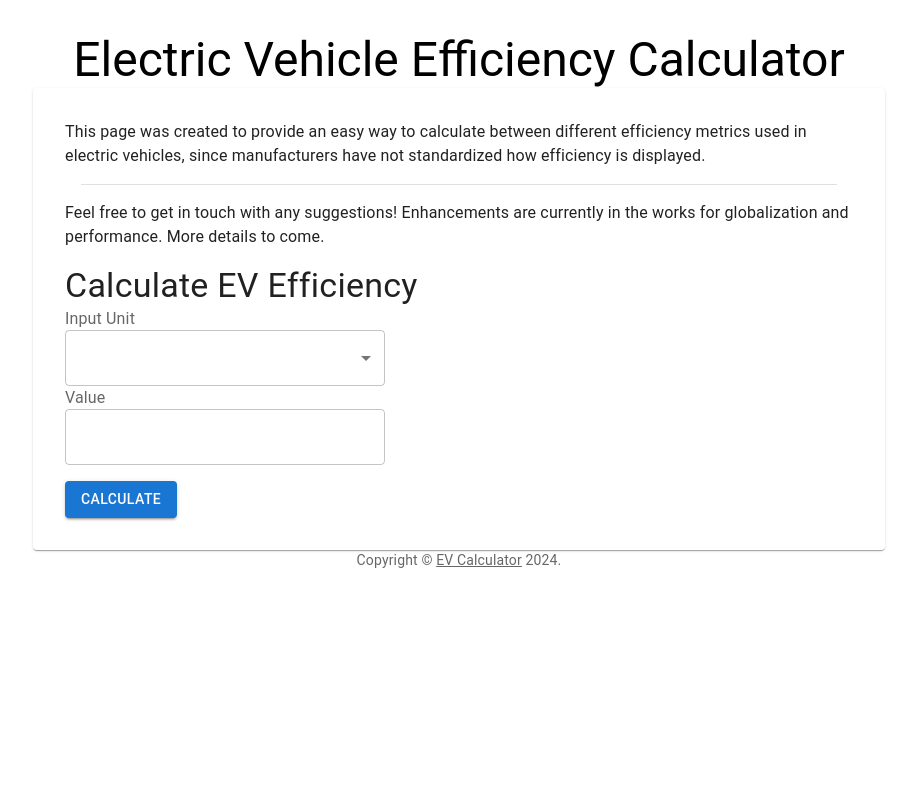
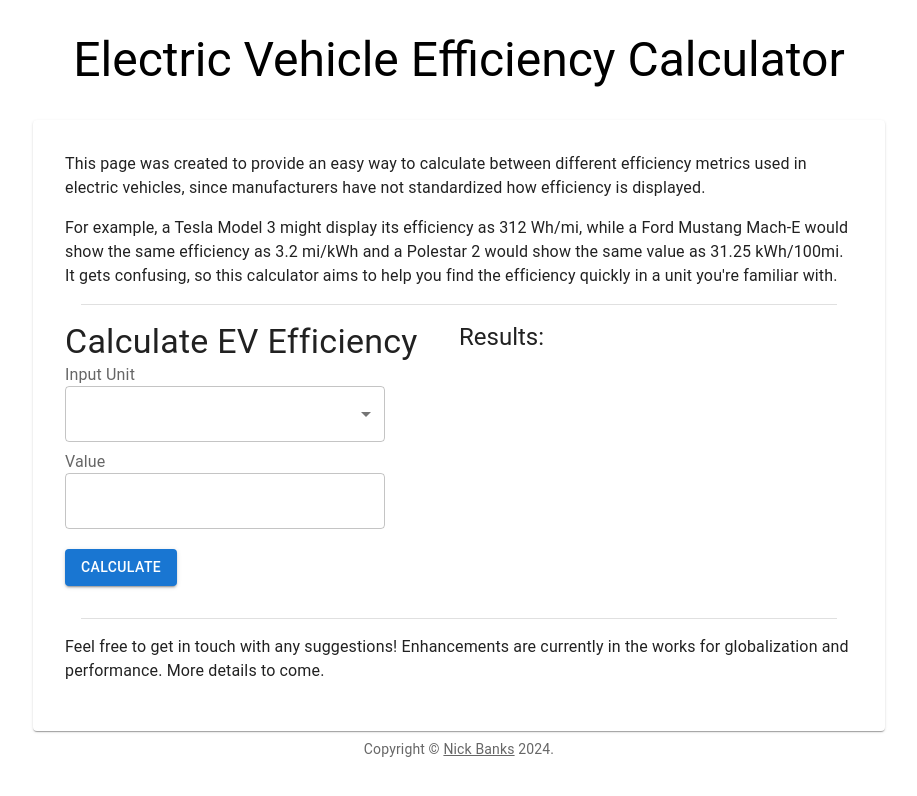
Before and after one commit to nwbanks3391/ev-calculator, a React (Create React App) app: page / in a window 1280 px wide. Shown: the top 796 px of the page, without its empty margins (181-1098 px from the left). Built offline with nearby package versions, Linux system fonts and the light colour scheme.

Commit message:
Styling & reference updates

```diff
--- a/public/index.html
+++ b/public/index.html
@@ -24,7 +24,7 @@
       work correctly both with client-side routing and a non-root public URL.
       Learn how to configure a non-root public URL by running `npm run build`.
     -->
-    <title>React App</title>
+    <title>EV Efficiency Calculator</title>
   </head>
   <body>
     <noscript>You need to enable JavaScript to run this app.</noscript>
--- a/src/App.tsx
+++ b/src/App.tsx
@@ -8,10 +8,10 @@ import Layout from "./components/Layout";
 
 function Copyright() {
   return (
-    <Typography variant="body2" color="text.secondary" align="center">
+    <Typography variant="body2" color="text.secondary" align="center" sx={{mt: '.5rem'}}>
       {"Copyright © "}
-      <Link color="inherit" href="">
-        EV Calculator
+      <Link color="inherit" href="https://linkedin.com/in/banksnick" >
+        Nick Banks
       </Link>{" "}
       {new Date().getFullYear()}.
     </Typography>
--- a/src/components/EfficiencyForm.tsx
+++ b/src/components/EfficiencyForm.tsx
@@ -50,7 +50,7 @@ const EfficiencyForm = ({ onClick }: EfficiencyFormProps) => {
         <Select
           label="Input Unit"
           variant="outlined"
-          sx={{ minWidth: "20rem" }}
+          sx={{ minWidth: "20rem", mb: '.5rem' }}
           onChange={(e) => formSetState(e, 'unit')}
         >
           {unitOptions.map((option: any) => {
@@ -60,7 +60,7 @@ const EfficiencyForm = ({ onClick }: EfficiencyFormProps) => {
         <InputLabel>Value</InputLabel>
         <TextField
           variant="outlined"
-          sx={{ minWidth: "20rem" }}
+          sx={{ minWidth: "20rem", mb: '.25rem' }}
           onChange={(e) => formSetState(e, 'value')}
         />
       </Box>
--- a/src/components/EfficiencyResults.tsx
+++ b/src/components/EfficiencyResults.tsx
@@ -1,5 +1,5 @@
 import React from "react";
-import Box from "@mui/material/Box"
+import Box from "@mui/material/Box";
 import { EfficiencyResult } from "../types/efficiency";
 import { unitOptions } from "../constants";
 import Typography from "@mui/material/Typography";
@@ -9,14 +9,23 @@ export interface EfficiencyResultsProps {
 }
 
 const EfficiencyResults = ({ efficiency }: EfficiencyResultsProps) => {
-  return <Box>
-    {
-      efficiency && unitOptions.map((unit) => {
-        const propertyName: keyof EfficiencyResult = unit.value
-        return <Typography>{unit.label}: {efficiency[propertyName]}</Typography>
-      })
-    }
-  </Box>;
+  return (
+    <Box>
+      <Typography variant="h5">Results:</Typography>
+      {efficiency &&
+        unitOptions.map((unit) => {
+          const propertyName: keyof EfficiencyResult = unit.value;
+          return (
+            <Typography sx={{ my: ".5rem" }} component="div">
+              <Box fontWeight="bold" display="inline">
+                {unit.label}:
+              </Box>
+              {` ${efficiency[propertyName].toFixed(2)}`}
+            </Typography>
+          );
+        })}
+    </Box>
+  );
 };
 
 export default EfficiencyResults;
--- a/src/components/Layout.tsx
+++ b/src/components/Layout.tsx
@@ -12,7 +12,7 @@ const Layout = () => {
       <Grid container>
         <Grid item xs={12}>
           <Box sx={{ display: 'flex', justifyContent: 'center' }}>
-            <Typography variant="h3">
+            <Typography variant="h3" sx={{mb: '2rem'}}>
               Electric Vehicle Efficiency Calculator
             </Typography>
           </Box>
@@ -22,13 +22,17 @@ const Layout = () => {
               different efficiency metrics used in electric vehicles, since
               manufacturers have not standardized how efficiency is displayed.
             </Typography>
+            <Typography sx={{mt: '1rem'}}>
+              For example, a Tesla Model 3 might display its efficiency as 312 Wh/mi, while a Ford Mustang Mach-E would show the same efficiency as 3.2 mi/kWh and a Polestar 2 would show the same value as 31.25 kWh/100mi. It gets confusing, so this calculator aims to help you find the efficiency quickly in a unit you're familiar with.
+            </Typography>
             <Divider sx={{ margin: "1rem" }} />
-            <Typography sx={{ mb: '1rem' }}>
+            <Efficiency />
+            <Divider sx={{ margin: "1rem", mt: '2rem' }} />
+            <Typography sx={{ mb: '1rem', mt: '1rem' }}>
               Feel free to get in touch with any suggestions! Enhancements are
               currently in the works for globalization and performance. More
               details to come.
             </Typography>
-            <Efficiency />
           </Paper>
         </Grid>
       </Grid>
```
